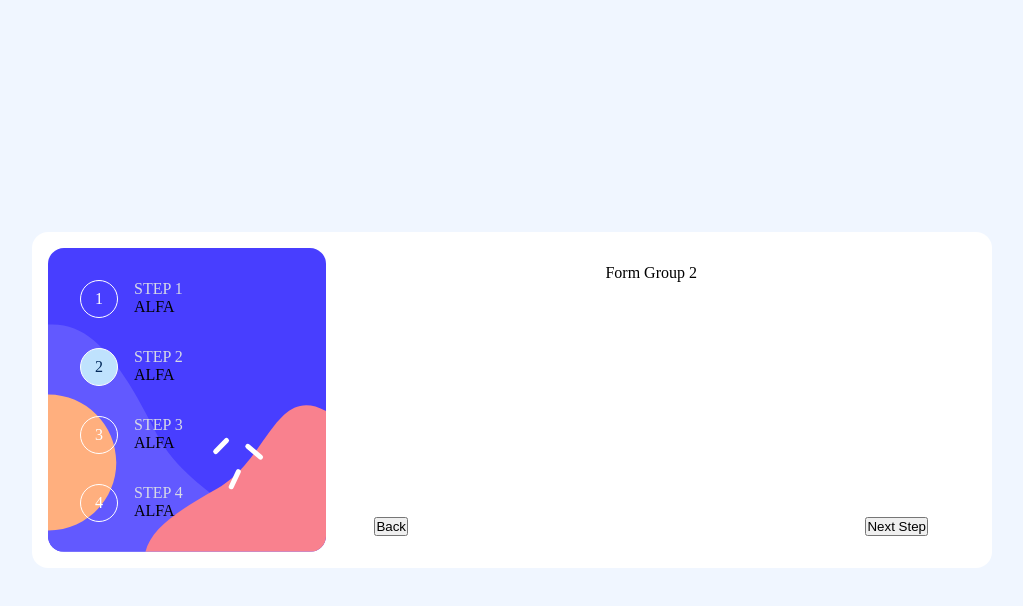
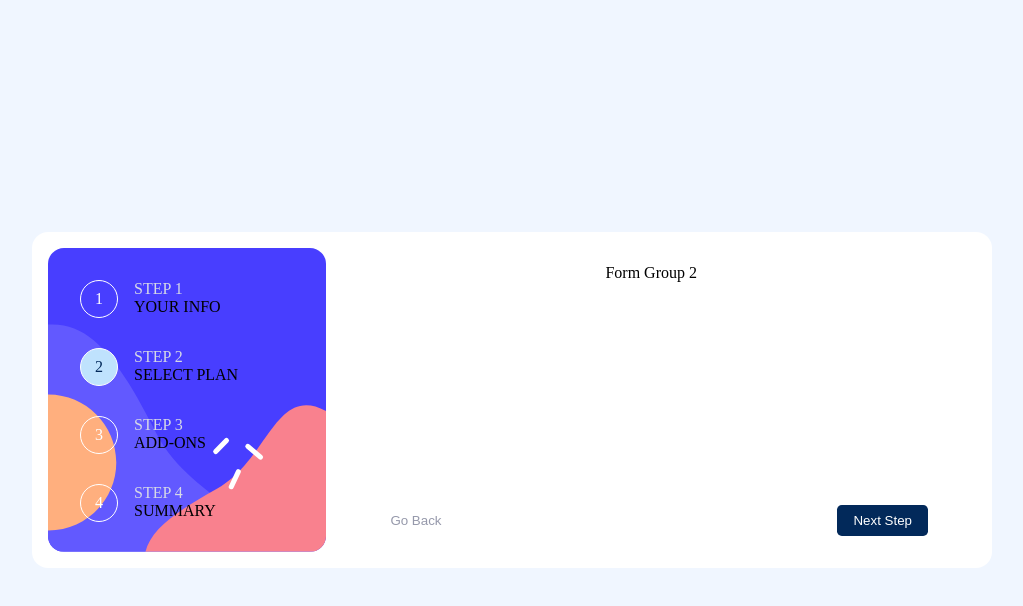
Before and after one commit to CristianB13/multi-step-form-app, an Angular app: page / in a window 1280 px wide. Both pictures are taken after a click on the button "Next Step". Shown: the top 606 px of the page, without its empty margins (128-1151 px from the left). Built offline with nearby package versions, Linux system fonts and the light colour scheme.

Commit message:
add style for buttons

```diff
--- a/src/app/components/multi-step-form/multi-step-form.component.html
+++ b/src/app/components/multi-step-form/multi-step-form.component.html
@@ -1,24 +1,23 @@
 <div class="steps">
   <div class="step" [class.active]="step === 1">
-    <div class="step-info">Alfa</div>
+    <div class="step-info">Your Info</div>
   </div>
   <div class="step" [class.active]="step === 2">
-    <div class="step-info">Alfa</div>
+    <div class="step-info">Select Plan</div>
   </div>
   <div class="step" [class.active]="step === 3">
-    <div class="step-info">Alfa</div>
+    <div class="step-info">Add-ons</div>
   </div>
   <div class="step" [class.active]="step === 4">
-    <div class="step-info">Alfa</div>
+    <div class="step-info">Summary</div>
   </div>
 </div>
-<form>
+<form (ngOnSubmit)="previousStep()">
   <div *ngIf="step === 1" class="form-step">
     <div class="form-group">
       Form Group 1
     </div>
     <div class="form-nav">
-        <button type="button" (click)="previousStep()">Back</button>
         <button type="button" (click)="nextStep()">Next Step</button>
     </div>
   </div>
@@ -27,7 +26,7 @@
       Form Group 2
     </div>
     <div class="form-nav">
-        <button type="button" (click)="previousStep()">Back</button>
+        <button type="button" class="back" (click)="previousStep()">Go Back</button>
         <button type="button" (click)="nextStep()">Next Step</button>
     </div>
   </div>
@@ -36,7 +35,7 @@
       Form Group 3
     </div>
     <div class="form-nav">
-        <button type="button" (click)="previousStep()">Back</button>
+        <button type="button" class="back" (click)="previousStep()">Go Back</button>
         <button type="button" (click)="nextStep()">Next Step</button>
     </div>
   </div>
@@ -45,8 +44,8 @@
       Form Group 4
     </div>
     <div class="form-nav">
-        <button type="button" (click)="previousStep()">Back</button>
-        <button type="button" (click)="nextStep()">Next Step</button>
+        <button type="button" class="back" (click)="previousStep()">Go Back</button>
+        <button type="button" class="confirm">Confirm</button>
     </div>
   </div>
 </form>
--- a/src/app/components/multi-step-form/multi-step-form.component.scss
+++ b/src/app/components/multi-step-form/multi-step-form.component.scss
@@ -73,6 +73,40 @@ form {
       align-items: center;
       justify-content: space-between;
       width: 100%;
+
+      button {
+        border: none;
+        color: $white;
+        background-color: $marine-blue;
+        padding: 0.5rem 1rem;
+        border-radius: 0.3rem;
+
+        &:hover {
+          background-color: lighten($marine-blue, 10);
+          cursor: pointer;
+        }
+
+        &.back {
+          background-color: $white;
+          color: $cool-gray;
+
+          &:hover {
+            color: $marine-blue;
+          }
+        }
+
+        &.confirm {
+          background-color: $purplish-blue;
+
+          &:hover {
+            background-color: lighten($purplish-blue, 10);
+          }
+        }
+
+        &:last-of-type {
+          margin-left: auto;
+        }
+      }
     }
   }
 }
```
